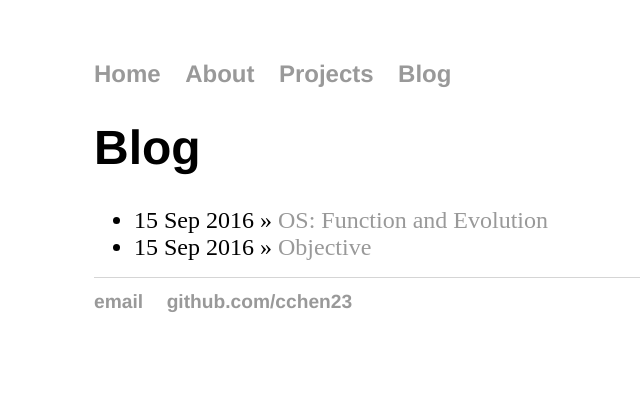
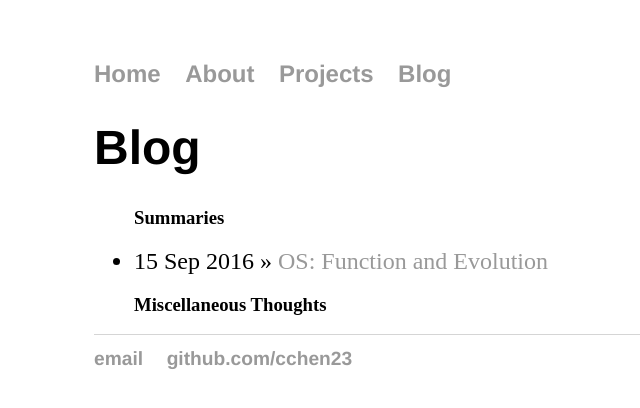
Before and after one commit to cchen23/cchen23.githhub.io, a Jekyll site: the page built from blog/index.html, in a window 1280 px wide. Shown: the top 408 px of the page, without its empty margins (98-738 px from the left). Built offline with Jekyll 4.4.1, drawn with Linux system fonts in a browser that asks for light colours.

Commit message:
separated posts into sections

```diff
--- a/blog/index.html
+++ b/blog/index.html
@@ -1,11 +1,23 @@
 ---
 layout: default
 title: Blog
+section1: Summaries
+section2: Miscellaneous Thoughts
 ---
 	<h1>{{ page.title }}</h1>
 	<ul class="posts">
 
+          <h3>{{ page.section1 }}</h3>
 	  {% for post in site.posts %}
-	    <li><span>{{ post.date | date_to_string }}</span> » <a href="{{ post.url }}" title="{{ post.title }}">{{ post.title }}</a></li>
+	    {% if post.type == "summary" %}
+	      <li><span>{{ post.date | date_to_string }}</span> » <a href="{{ post.url }}" title="{{ post.title }}">{{ post.title }}</a></li>
+	    {% endif %}
+	  {% endfor %}
+
+	  <h3>{{ page.section2 }}</h3>
+	  {% for post in site.posts %}
+	    {% if post.type == "thoughts" %}
+	      <li><span>{{ post.date | date_to_string }}</span> » <a href="{{ post.url }}" title="{{ post.title }}">{{ post.title }}</a></li>
+	    {% endif %}
 	  {% endfor %}
 	</ul>
```
